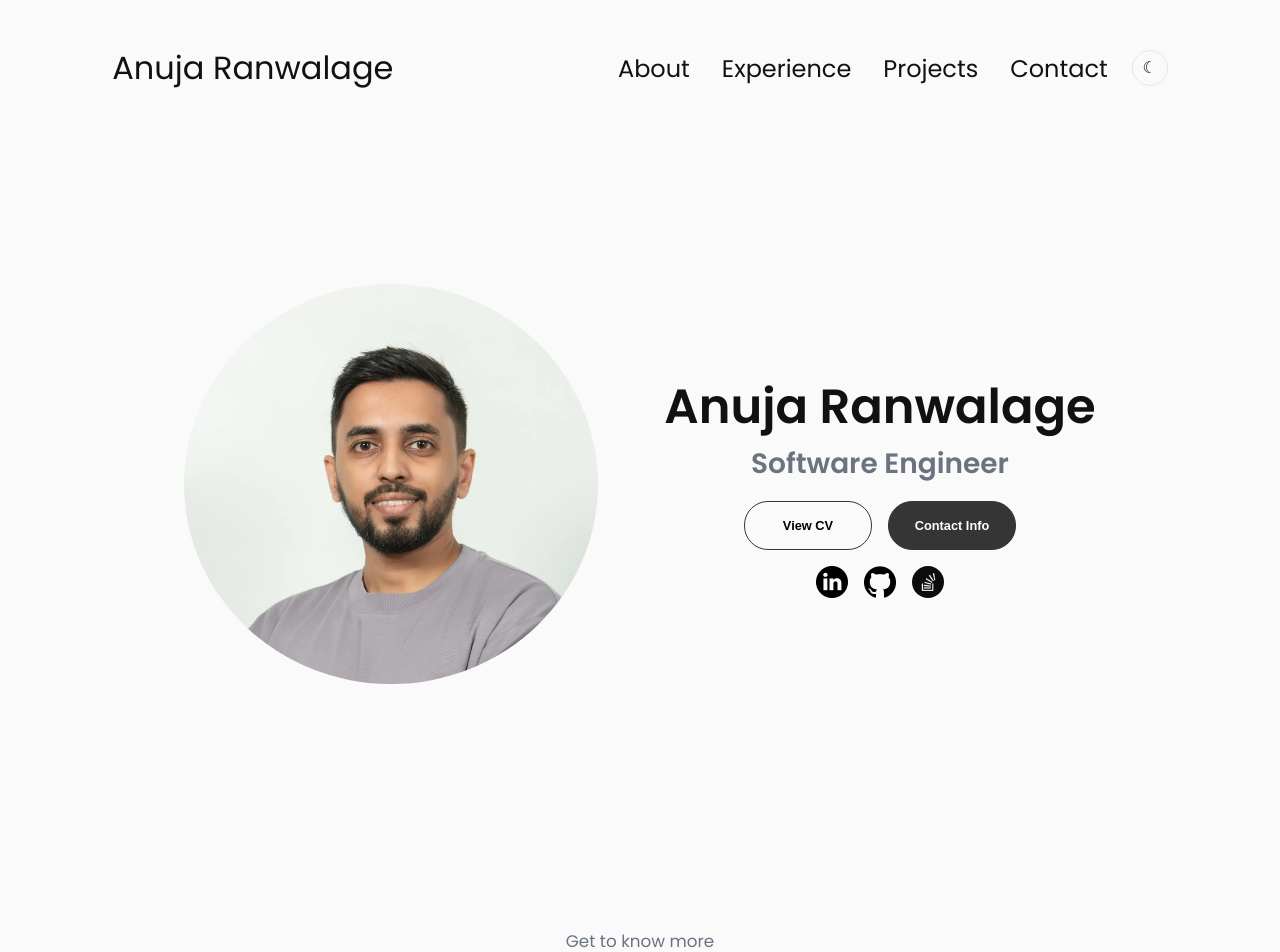
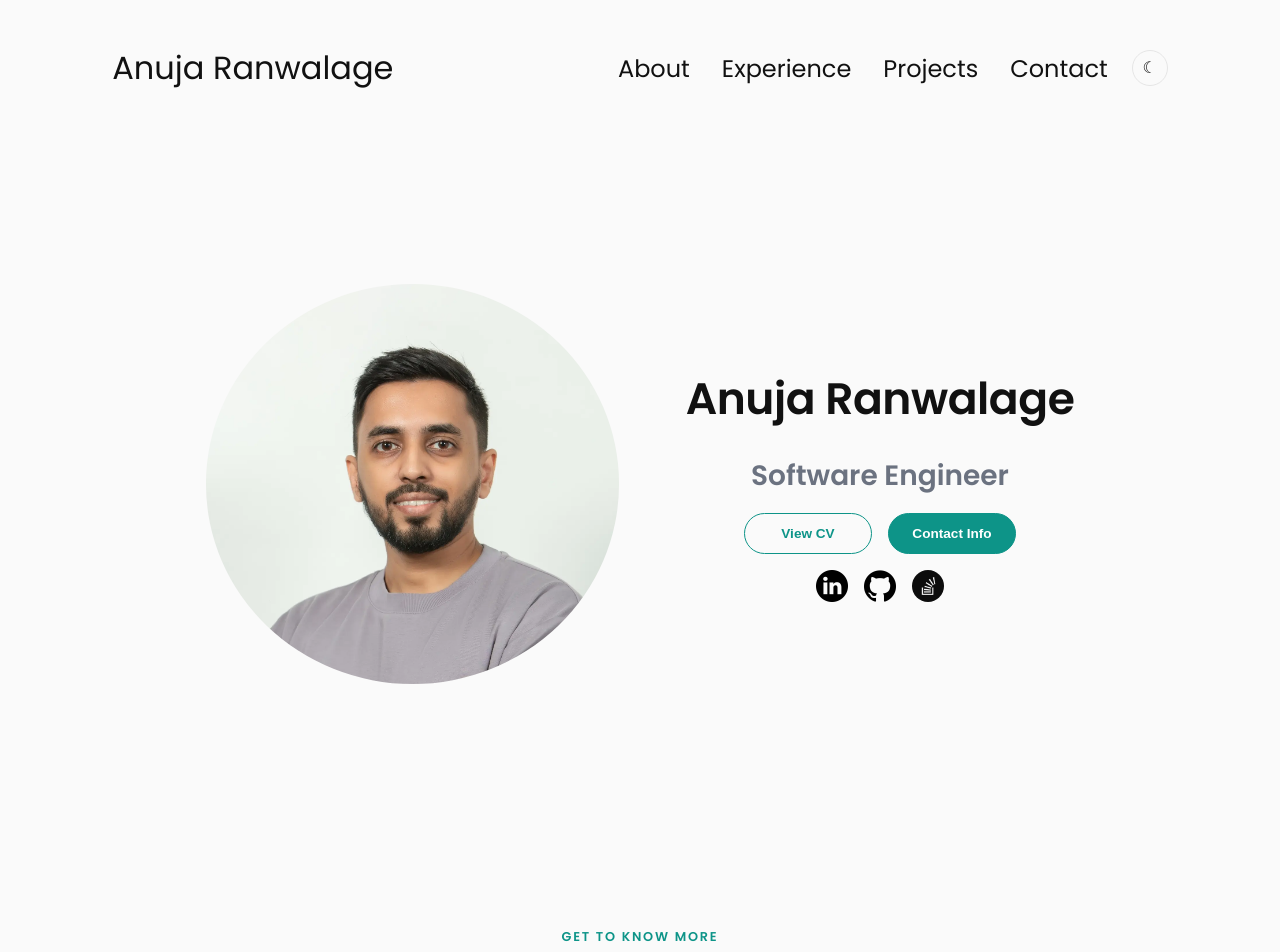
Before and after one commit to ajravinath/anuja-me, a website built with Vite: page index.html in a window 1280 px wide. Shown: the top 952 px of the page. Built offline with nearby package versions, Linux system fonts and the light colour scheme.

Commit message:
refine typography, buttons and cards

```diff
--- a/src/index.scss
+++ b/src/index.scss
@@ -233,8 +233,11 @@ section {
 }
 
 .section__text__p1 {
-  font-size: 1.05rem;
-  // display: none;
+  font-size: 0.8rem;
+  text-transform: uppercase;
+  letter-spacing: 0.14em;
+  font-weight: 600;
+  color: var(--accent);
   text-align: center;
 }
 
@@ -244,8 +247,11 @@ section {
 }
 
 .title {
-  font-size: 3rem;
+  font-size: 2.75rem;
+  font-weight: 600;
+  letter-spacing: -0.01em;
   text-align: center;
+  margin-bottom: 1.5rem;
 }
 
 #socials-container {
@@ -271,44 +277,51 @@ section {
 }
 
 .btn {
-  font-size: 0.8rem;
+  font-size: 0.85rem;
   font-weight: 600;
-  transition: all 300ms ease;
-  padding: 1rem;
-  width: 8rem;
-  border-radius: 1.5rem;
+  padding: 0.75rem 1.25rem;
+  min-width: 8rem;
+  border-radius: 999px;
+  border: 1.5px solid transparent;
+  cursor: pointer;
+  transition:
+    transform 0.2s ease,
+    background 0.2s ease,
+    color 0.2s ease,
+    box-shadow 0.2s ease,
+    filter 0.2s ease;
 }
 
-.btn-color-1,
-.btn-color-2 {
-  border: rgb(53, 53, 53) 0.1rem solid;
+.btn:hover {
+  transform: translateY(-2px);
 }
 
-.btn-color-1:hover,
-.btn-color-2:hover {
-  cursor: pointer;
+.btn:active {
+  transform: translateY(0);
 }
 
-.btn-color-1,
-.btn-color-2:hover {
-  background: rgb(53, 53, 53);
-  color: white;
+// primary (filled)
+.btn-color-1 {
+  background: var(--accent);
+  color: var(--accent-contrast);
+  border-color: var(--accent);
 }
 
 .btn-color-1:hover {
-  background: rgb(0, 0, 0);
+  filter: brightness(1.08);
+  box-shadow: var(--shadow);
 }
 
+// secondary (outline)
 .btn-color-2 {
-  background: none;
+  background: transparent;
+  color: var(--accent);
+  border-color: var(--accent);
 }
 
 .btn-color-2:hover {
-  background: rgb(255, 255, 255) 0.1rem solid;
-}
-
-.btn-container {
-  gap: 1rem;
+  background: var(--accent);
+  color: var(--accent-contrast);
 }
 
 #about {
@@ -356,12 +369,21 @@ section {
 
 .details-container {
   border: 1px solid var(--border);
-  border-radius: 1.5rem;
+  border-radius: 1.25rem;
   padding: 1.5rem;
   flex: 1;
   background: var(--surface);
+  box-shadow: var(--shadow);
   text-align: center;
   justify-self: center;
+  transition:
+    transform 0.2s ease,
+    box-shadow 0.2s ease;
+}
+
+.details-container:hover {
+  transform: translateY(-4px);
+  box-shadow: var(--shadow-hover);
 }
 
 .about-pic {
```
